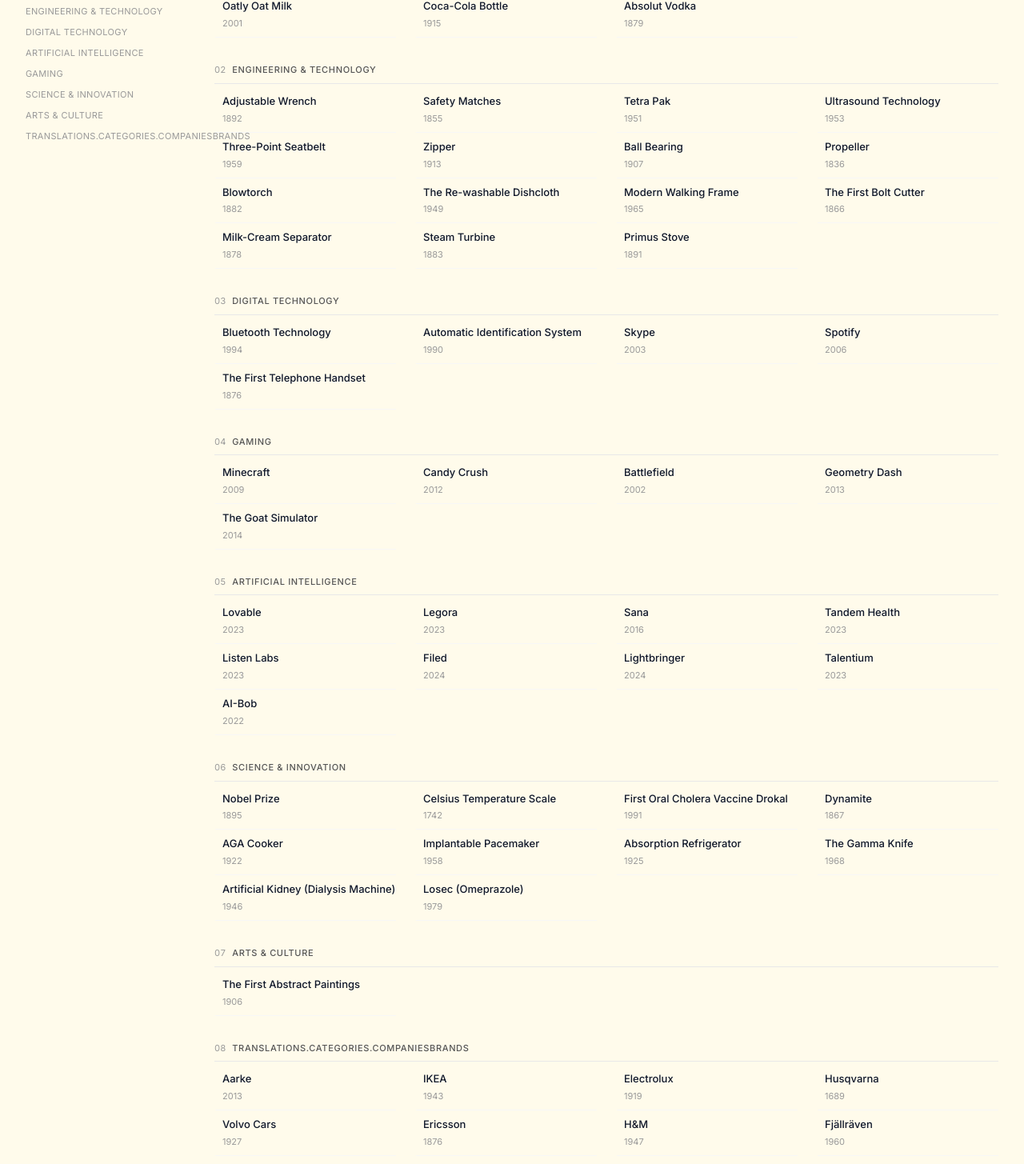
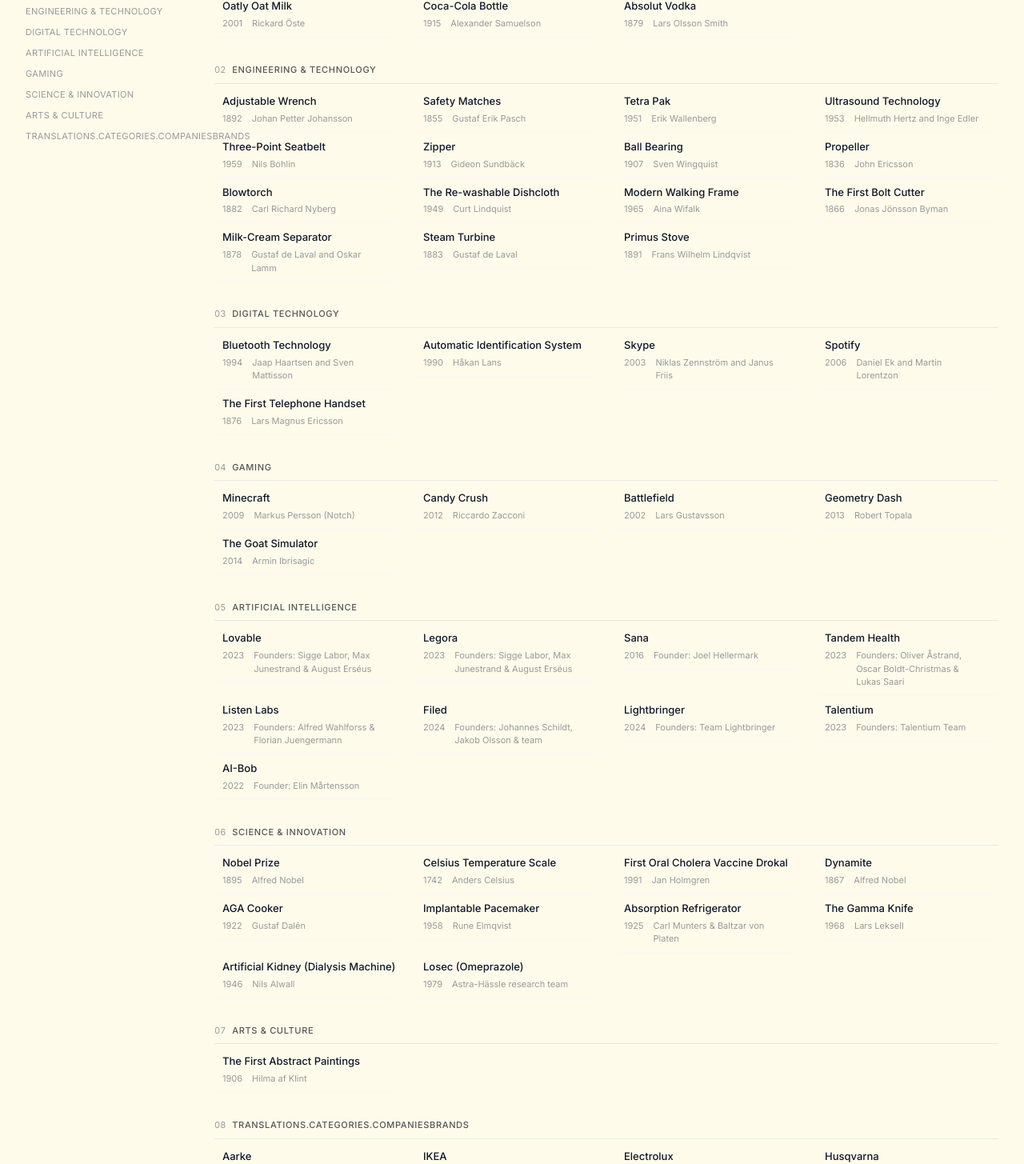
Before and after one commit to koiralaprijun00/swedish-inventions, a Next.js app: page /en in a window 1280 px wide. Shown: the part 252-1707 px from the top of the page at 80% size. Built offline with nearby package versions, Linux system fonts and the light colour scheme; no server answers.

Commit message:
Show company facts and source links in cards

```diff
--- a/src/app/[locale]/components/InventionCard.tsx
+++ b/src/app/[locale]/components/InventionCard.tsx
@@ -5,7 +5,9 @@ import Image from "next/image"
 
 type InventionCardProps = {
   name: string
-  inventorName?: string
+  creatorName?: string
+  entityType?: "company" | "invention"
+  sourceUrl?: string
   year?: string
   locale: string
   category?: string
@@ -18,7 +20,9 @@ type InventionCardProps = {
 
 export default function InventionCard({
   name,
-  inventorName,
+  creatorName,
+  entityType = "invention",
+  sourceUrl,
   year,
   locale,
   category,
@@ -37,8 +41,8 @@ export default function InventionCard({
       >
         <span className="inv-row__name">{name}</span>
         <span className="inv-row__meta">
-          {year && <span>{year}</span>}
-          {inventorName && <span>{inventorName}</span>}
+          {year && <span>{entityType === "company" ? `${locale === "sv" ? "Grundat" : "Founded"} ${year}` : year}</span>}
+          {creatorName && <span>{creatorName}</span>}
           <span className="inv-row__arrow">{expanded ? "↓" : "→"}</span>
         </span>
       </button>
@@ -48,16 +52,16 @@ export default function InventionCard({
           <div className="expand-panel__layout">
             {/* Facts + Image column */}
             <div className="expand-panel__facts">
-              {inventorName && (
+              {creatorName && (
                 <div>
-                  <div className="expand-panel__fact-label">Inventor</div>
-                  <div className="expand-panel__fact-value">{inventorName}</div>
+                  <div className="expand-panel__fact-label">{entityType === "company" ? (locale === "sv" ? "Grundare" : "Founder") : (locale === "sv" ? "Uppfinnare" : "Inventor")}</div>
+                  <div className="expand-panel__fact-value">{creatorName}</div>
                 </div>
               )}
               <div style={{ display: "flex", gap: "1.5rem" }}>
                 {year && (
                   <div>
-                    <div className="expand-panel__fact-label">Year</div>
+                    <div className="expand-panel__fact-label">{entityType === "company" ? (locale === "sv" ? "Grundat" : "Founded") : (locale === "sv" ? "År" : "Year")}</div>
                     <div className="expand-panel__fact-value">{year}</div>
                   </div>
                 )}
@@ -83,6 +87,7 @@ export default function InventionCard({
             <div className="expand-panel__desc">
               {summary && <p className="expand-panel__summary">{summary}</p>}
               {description && <p>{description}</p>}
+              {sourceUrl && <a href={sourceUrl} target="_blank" rel="noreferrer noopener" className="expand-panel__source">{locale === "sv" ? "Källa" : "Source"} ↗</a>}
             </div>
           </div>
         </div>
```
